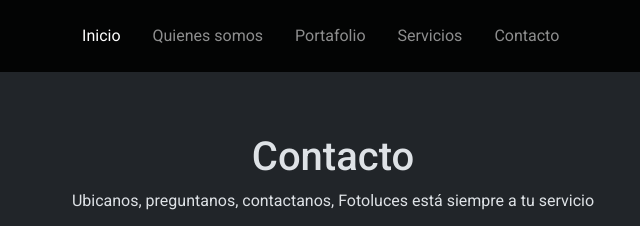
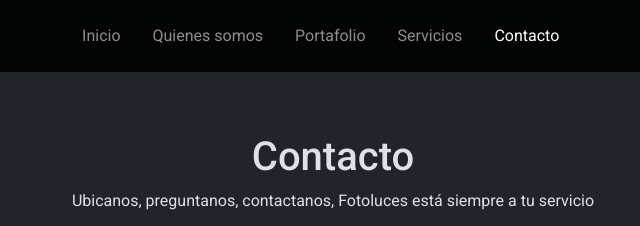
Before and after one commit to juandsanta/Fotoluces, a plain HTML site: page contacto.html in a window 1280 px wide. Shown: the top 226 px of the page, 307-947 px from the left. Drawn offline with nearby package versions, Linux system fonts and the light colour scheme.

Commit message:
ultima modificacion

```diff
--- a/contacto.html
+++ b/contacto.html
@@ -31,7 +31,7 @@
                 <div class="offcanvas-body">
                     <ul class="navbar-nav justify-content-center flex-grow-1 pe-3">
                         <li class="nav-item">
-                            <a class="nav-link mx-lg-2 active" aria-current="page" href="index.html">Inicio</a>
+                            <a class="nav-link mx-lg-2" aria-current="page" href="index.html">Inicio</a>
                         </li>
                         <li class="nav-item">
                             <a class="nav-link mx-lg-2" href="acerca.html">Quienes somos</a>
@@ -43,7 +43,7 @@
                             <a class="nav-link mx-lg-2" href="servicios.html">Servicios</a>
                         </li>
                         <li class="nav-item">
-                            <a class="nav-link mx-lg-2" href="contacto.html">Contacto</a>
+                            <a class="nav-link mx-lg-2 active" href="contacto.html">Contacto</a>
                         </li>
                     </ul>
                 </div>
```
